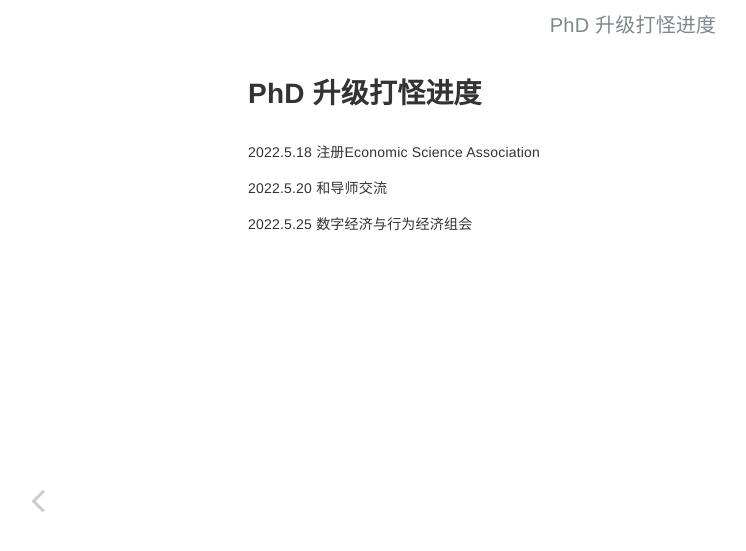
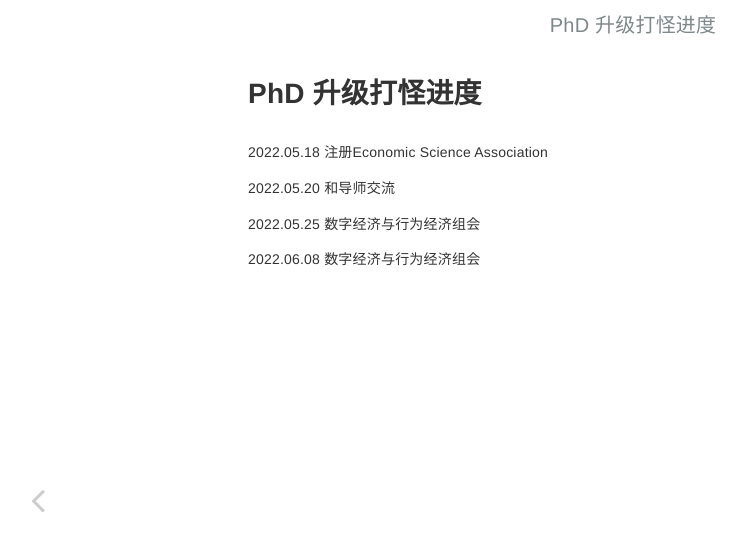
Before and after one commit to Zhuopie/Zhuopie.github.io, a Jekyll site: the page built from _pages/PhD.md, in a window 1280 px wide. Shown: the top 551 px of the page, without its empty margins (7-753 px from the left). Built offline with Jekyll 4.4.1, drawn with Linux system fonts in a browser that asks for light colours.

Commit message:
Update PhD.md

```diff
--- a/_pages/PhD.md
+++ b/_pages/PhD.md
@@ -6,8 +6,10 @@ category: Jekyll
 layout: post
 ---
 
-2022.5.18 注册Economic Science Association
+2022.05.18 注册Economic Science Association
 
-2022.5.20 和导师交流
+2022.05.20 和导师交流
 
-2022.5.25 数字经济与行为经济组会
+2022.05.25 数字经济与行为经济组会
+
+2022.06.08 数字经济与行为经济组会
```
